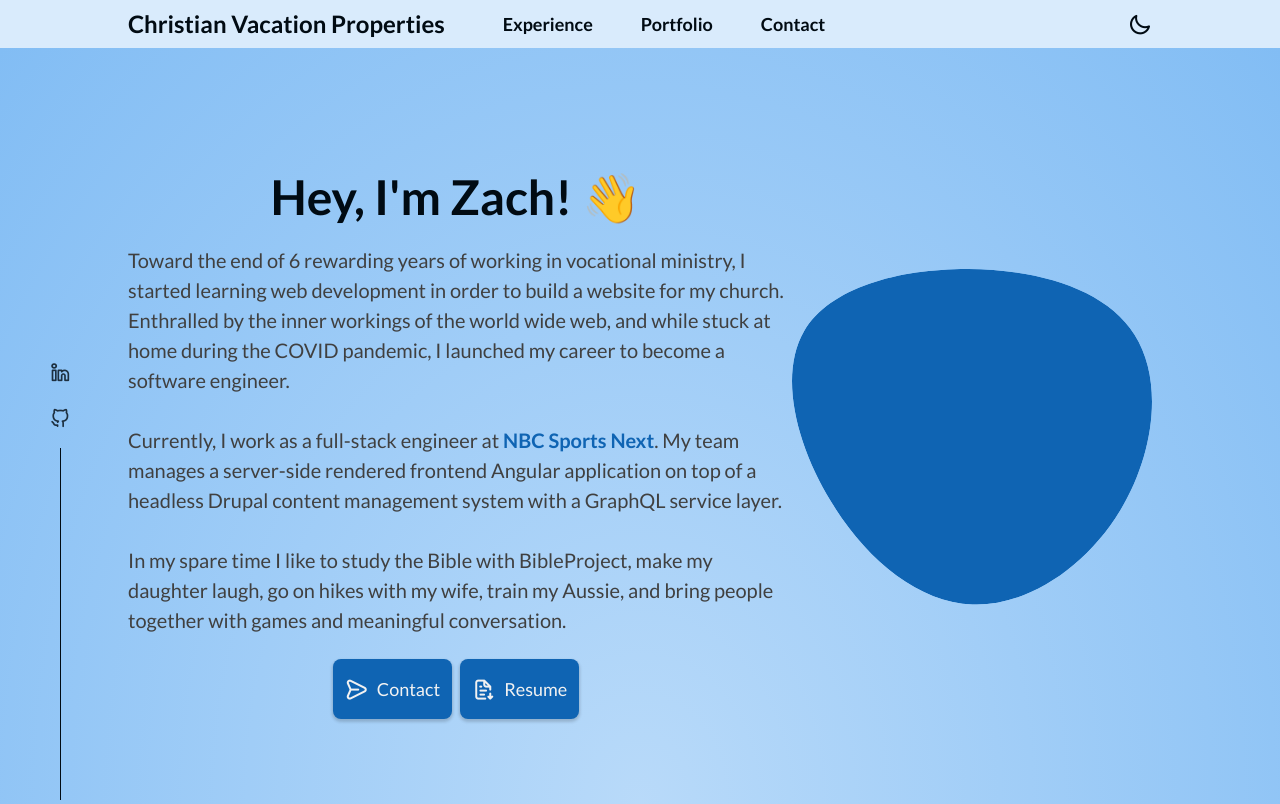
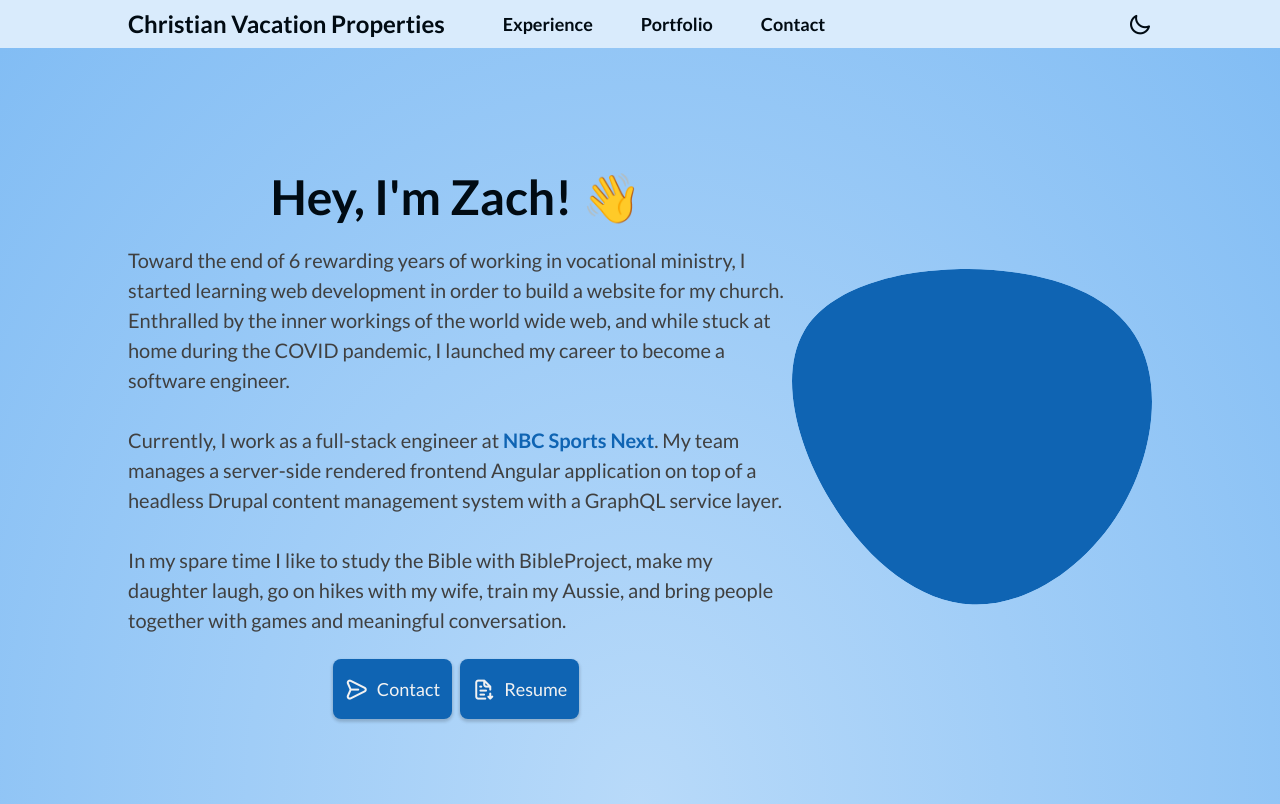
Before and after one commit to zachdrummond/christianvacationproperties, a plain HTML site: page index.html in a window 1280 px wide. Shown: the top 804 px of the page. Drawn offline with nearby package versions, Linux system fonts and the light colour scheme.

Commit message:
removed social media links

```diff
--- a/css/media-queries.css
+++ b/css/media-queries.css
@@ -19,7 +19,6 @@
     --img-brightness: brightness(80%);
     --job-link-color: var(--ultramarine-color-500);
     --contact-input-color: var(--ultramarine-color-900);
-    --social_links_color: var(--ultramarine-color-100);
     --scroll-bar-color: var(--gray-color-700);
     --scroll-thumb-color: var(--gray-color-800);
   }
@@ -129,10 +128,6 @@
   #home_intro {
     display: inline-block;
   }
-
-  .social_links_container {
-    display: block;
-  }
 }
 
 /*==================== LARGE DEVICES ====================*/
--- a/css/styles.css
+++ b/css/styles.css
@@ -98,49 +98,6 @@
 .button_small {
   padding: var(--spacing-2) var(--spacing-3);
   font-size: var(--font-size-lg);
-}
-
-/* SOCIAL MEDIA */
-.social_links_container {
-  display: none;
-  position: fixed;
-  z-index: var(--z-tooltip);
-  left: var(--spacing-2);
-  bottom: 0;
-  right: auto;
-  width: var(--spacing-10);
-}
-
-.social_links_list {
-  display: flex;
-  flex-direction: column;
-  align-items: center;
-  -webkit-box-align: center;
-  margin: 0;
-  padding: 0;
-}
-
-.social_link {
-  display: inline-block;
-  position: relative;
-  opacity: 0.8;
-  padding: var(--spacing-2);
-  border-radius: var(--spacing-2);
-  font-size: var(--font-size-xl);
-  color: var(--social_links_color);
-}
-
-.social_link:hover {
-  color: var(--hover-color-ultramarine);
-}
-
-.social_links_list::after {
-  content: "";
-  display: block;
-  width: 1px;
-  height: calc(50vh - var(--header-height));
-  margin: var(--spacing-2) auto 0;
-  background-color: var(--social_links_color);
 }
 
 /* SCROLL UP */
--- a/css/variables.css
+++ b/css/variables.css
@@ -58,7 +58,6 @@
     --img-brightness: brightness(1);
     --job-link-color: var(--ultramarine-color-base);
     --contact-input-color: var(--ultramarine-color-100);
-    --social_links_color: var(--ultramarine-color-900);
     --scroll-bar-color: var(--gray-color-200);
     --scroll-thumb-color: var(--gray-color-300);
 
--- a/index.html
+++ b/index.html
@@ -254,31 +254,6 @@
       </div>
     </footer>
 
-    <!--==================== SOCIAL MEDIA ====================-->
-
-    <div class="social_links_container">
-      <ul class="social_links_list">
-        <li>
-          <a
-            href="https://www.linkedin.com/in/zachdrummond/"
-            target="_blank"
-            class="social_link"
-          >
-            <i class="uil uil-linkedin-alt"></i>
-          </a>
-        </li>
-        <li>
-          <a
-            href="https://github.com/zachdrummond"
-            target="_blank"
-            class="social_link"
-          >
-            <i class="uil uil-github-alt"></i>
-          </a>
-        </li>
-      </ul>
-    </div>
-
     <!--==================== SCROLL TOP ====================-->
     <a href="#" class="scroll_to_top button_dark" id="scroll-to-top">
       <i class="uil uil-arrow-up button_icon"></i>
```
